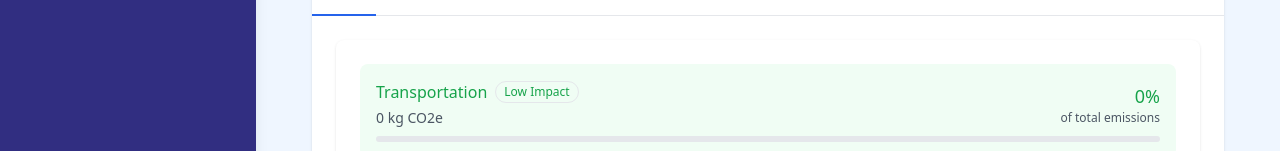
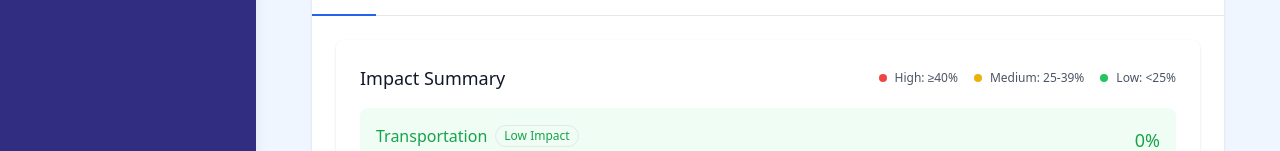
Before and after one commit to daykyu/HELPCarbonFootprint, a React (Vite) app in the folder frontend/: page /dashboard in a window 1280 px wide. Shown: the part 468-619 px from the top of the page. Built offline with nearby package versions, Linux system fonts and the light colour scheme; no server answers; sample sign-in values are in the browser's storage.

Commit message:
breakdown update

```diff
--- a/frontend/src/components/views/AllView.jsx
+++ b/frontend/src/components/views/AllView.jsx
@@ -48,7 +48,23 @@ const AllView = ({ footprintData }) => {
     <div className="space-y-6" data-testid="all-view-container">
       {/* Impact Summary with Legend */}
       <div className="bg-white p-6 rounded-lg shadow" data-testid="impact-summary">
-
+        <div className="flex justify-between items-center mb-4">
+          <h4 className="text-lg font-medium text-gray-900">Impact Summary</h4>
+          <div className="flex gap-4">
+            <div className="flex items-center gap-2" data-testid="impact-legend-high">
+              <div className="w-2 h-2 rounded-full bg-red-500"></div>
+              <span className="text-xs text-gray-600">High: ≥40%</span>
+            </div>
+            <div className="flex items-center gap-2" data-testid="impact-legend-medium">
+              <div className="w-2 h-2 rounded-full bg-yellow-500"></div>
+              <span className="text-xs text-gray-600">Medium: 25-39%</span>
+            </div>
+            <div className="flex items-center gap-2" data-testid="impact-legend-low">
+              <div className="w-2 h-2 rounded-full bg-green-500"></div>
+              <span className="text-xs text-gray-600">Low: &lt;25%</span>
+            </div>
+          </div>
+        </div>
 
         <div className="space-y-4">
           {sortedBreakdown.map(({ category, data, impact }) => (
```
